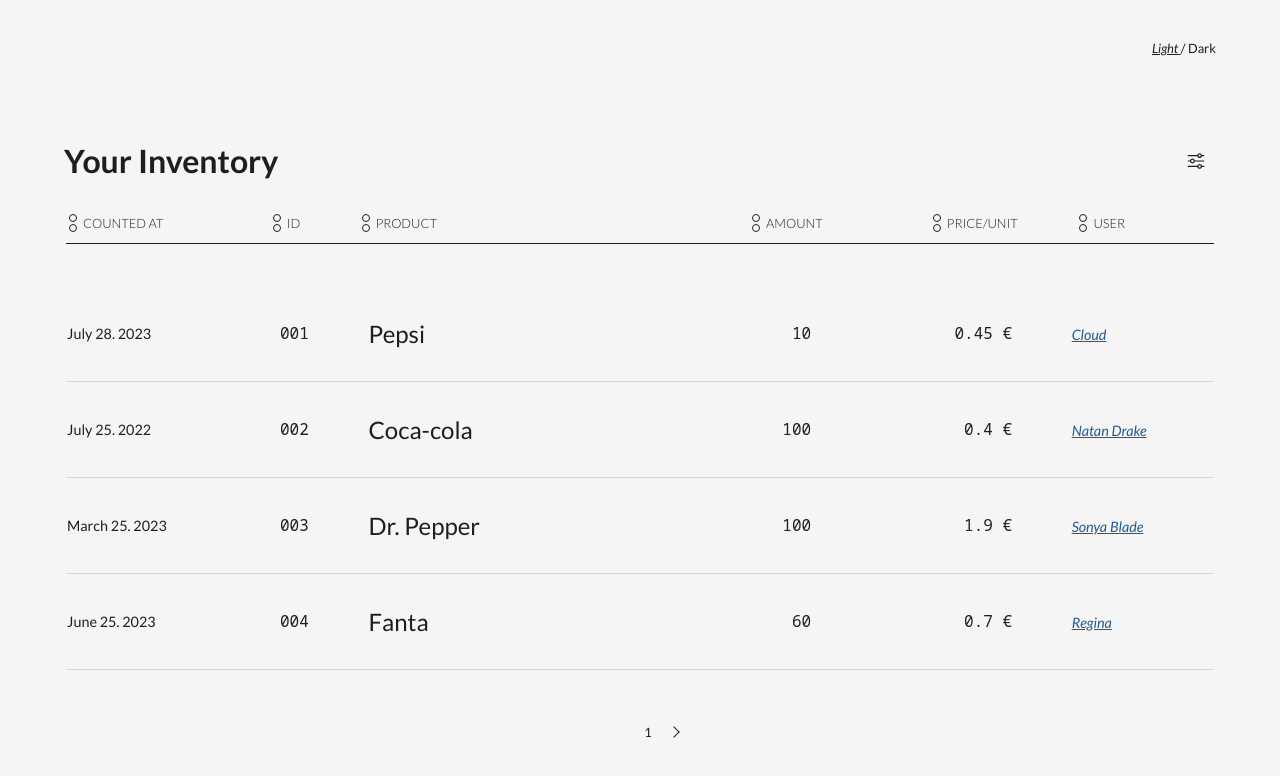
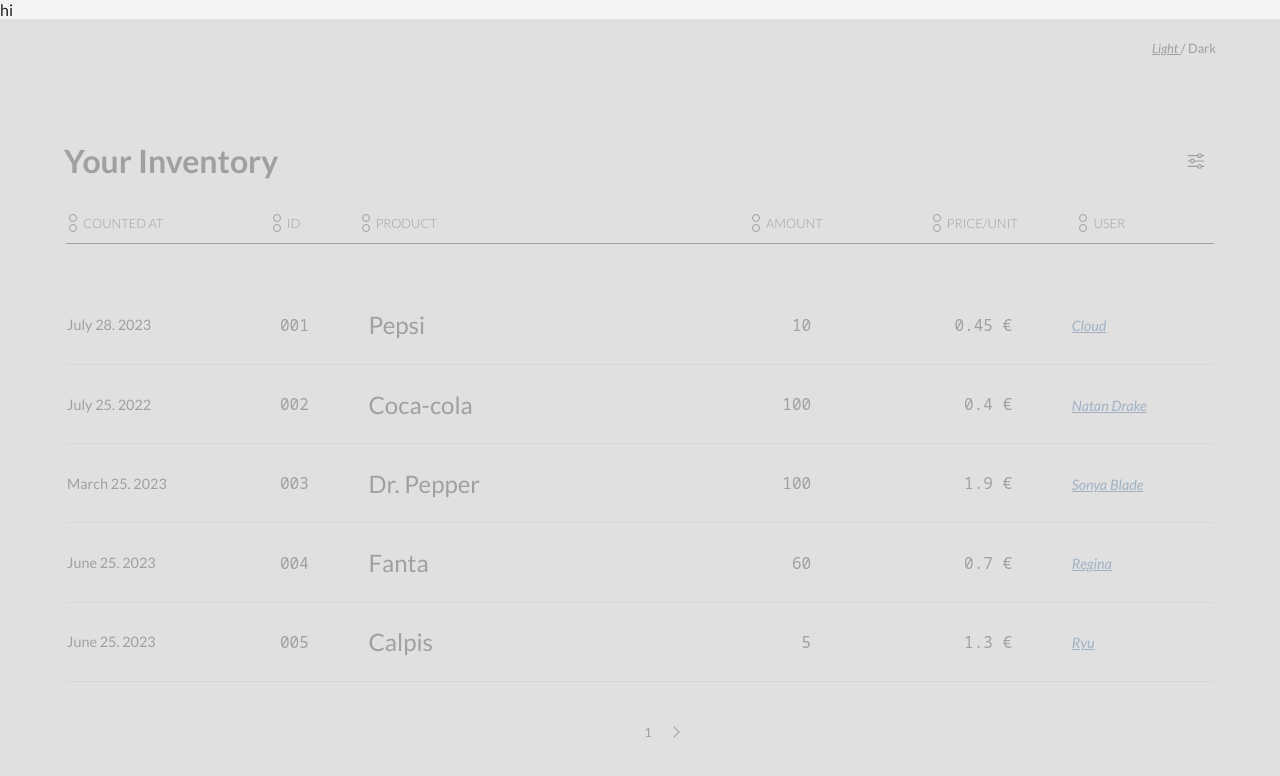
Before and after one commit to sigristarisa/zupan-assignment, a React (Create React App) app: page / in a window 1280 px wide. Both pictures are taken after a click on the element 1196 px from the left and 160 px from the top of the page. Shown: the top 776 px of the page. Built offline with nearby package versions, Linux system fonts and the light colour scheme.

Commit message:
created filter component

```diff
--- a/src/App.js
+++ b/src/App.js
@@ -1,6 +1,7 @@
 import { useState } from "react";
 import data from "./data.json";
 import Header from "./Components/Header";
+import Filter from "./Components/Filter";
 import TableTitle from "./Components/TableTitle";
 import TableHeader from "./Components/TableHeader";
 import TableBody from "./Components/TableBody";
@@ -16,13 +17,17 @@
   const [items, setItems] = useState(initialItems);
   const itemsPerPage = 5;
   const [currentPage, setCurrentPage] = useState(1);
+  const [openFilter, setOpenFilter] = useState(false);
+
+  console.log("openFIlter", openFilter);
 
   return (
     <itemsContext.Provider value={{ items, setItems }}>
       <div className='App'>
         <Header />
+        {openFilter && <Filter />}
         <main>
-          <TableTitle />
+          <TableTitle openFilter={openFilter} setOpenFilter={setOpenFilter} />
           <div className='container__table'>
             <table>
               <TableHeader initialItems={initialItems} />
--- /dev/null
+++ b/src/Components/Filter.jsx
@@ -0,0 +1,12 @@
+import "../styles/Filter.css";
+
+const Filter = () => {
+  return (
+    <div className='container__filter'>
+      <div className='filter-content'>hi</div>
+      <div className='container__filter-bg'></div>
+    </div>
+  );
+};
+
+export default Filter;
--- a/src/Components/TableTitle.jsx
+++ b/src/Components/TableTitle.jsx
@@ -1,10 +1,13 @@
 import "../styles/TableTitle.css";
 
-const TableTitle = () => {
+const TableTitle = ({ openFilter, setOpenFilter }) => {
   return (
     <div className='container__table-title'>
       <h1>Your Inventory</h1>
-      <div className='container__filter-icon'>
+      <div
+        className='container__filter-icon'
+        onClick={() => setOpenFilter(!openFilter)}
+      >
         <svg
           xmlns='http://www.w3.org/2000/svg'
           viewBox='0 -4 32 40'
--- /dev/null
+++ b/src/styles/Filter.css
@@ -0,0 +1,23 @@
+.container__filter {
+  width: 100%;
+  height: 100%;
+  position: absolute;
+  left: 0;
+  top: 0;
+  z-index: 1;
+}
+
+.container__filter-content {
+  text-align: center;
+  position: absolute;
+  z-index: 2;
+  left: 44vw;
+  top: 28vh;
+}
+
+.container__filter-bg {
+  width: 100%;
+  height: 100%;
+  background-color: var(--grey);
+  opacity: 0.7;
+}
--- a/src/styles/Header.css
+++ b/src/styles/Header.css
@@ -3,7 +3,7 @@
   height: 10vh;
   font-size: 0.8em;
   display: flex;
-  justify-content: end;
+  justify-content: flex-end;
 }
 
 .container__mode {
--- a/src/styles/TableBody.css
+++ b/src/styles/TableBody.css
@@ -1,5 +1,5 @@
 .table-row {
-  height: calc((80vh * 0.8 - 32px) / 5);
+  height: calc((80vh * 0.9 - 180px) / 5);
   border-bottom: solid var(--grey) 1px;
   display: grid;
   align-items: center;
--- a/src/styles/style.css
+++ b/src/styles/style.css
@@ -32,12 +32,11 @@
 }
 
 body {
-  transition: color 0.5s ease;
-  transition: background-color 0.5s ease;
-
   color: var(--font-color);
   background-color: var(--bg-color);
   font-family: "Lato", sans-serif;
+  transition: color 0.5s ease;
+  transition: background-color 0.5s ease;
 }
 
 main {
@@ -51,7 +50,6 @@
 .container__table {
   width: 100%;
   height: 90%;
-  position: relative;
   overflow: scroll;
 }
 
@@ -80,7 +78,7 @@
 }
 
 .table-header_num {
-  justify-content: end;
+  justify-content: flex-end;
 }
 
 .container__sort-icons {
```
